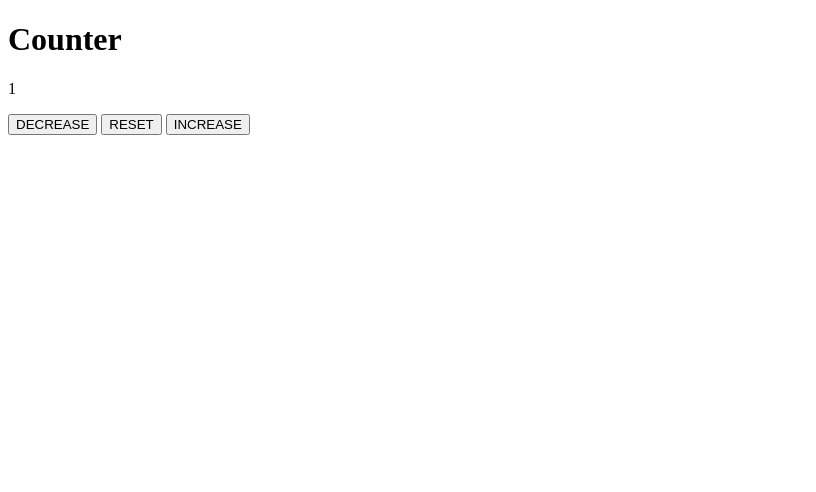
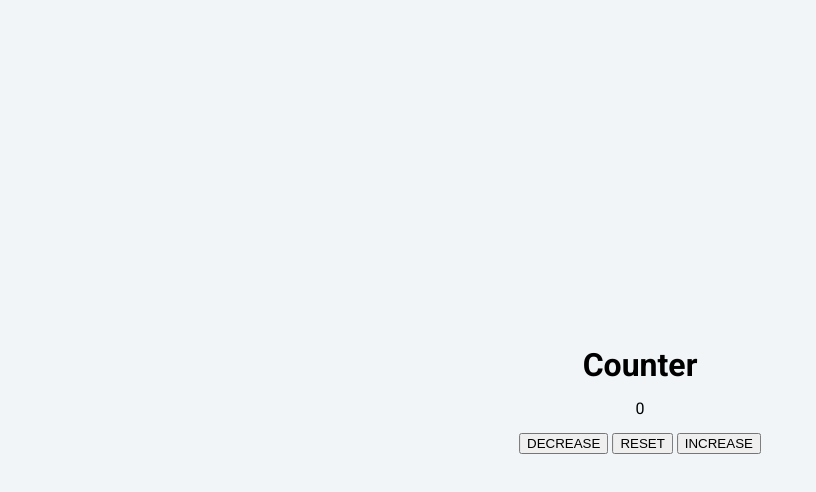
Before and after one commit to songmiO/Javascript-challenge, a plain HTML site: page 02/index.html in a window 1280 px wide. Shown: the whole page, without its empty margins (0-816 px from the left). Drawn offline with Linux system fonts and the light colour scheme.

Commit message:
Add : Add background color and background color random play code

```diff
--- a/02/index.html
+++ b/02/index.html
@@ -4,15 +4,22 @@
     <meta charset="UTF-8" />
     <meta http-equiv="X-UA-Compatible" content="IE=edge" />
     <meta name="viewport" content="width=device-width, initial-scale=1.0" />
+    <link
+      href="https://fonts.googleapis.com/css2?family=Roboto:wght@400;700&display=swap"
+      rel="stylesheet"
+    />
+    <link rel="stylesheet" href="./style.css" />
     <title>02</title>
   </head>
   <body>
     <div class="container">
       <h1>Counter</h1>
-      <p>1</p>
-      <button type="button">DECREASE</button>
-      <button type="button">RESET</button>
-      <button type="button">INCREASE</button>
+      <span>0</span>
+      <div class="btn-box">
+        <button type="button">DECREASE</button>
+        <button type="button">RESET</button>
+        <button type="button">INCREASE</button>
+      </div>
     </div>
   </body>
 </html>
--- a/02/style.css
+++ b/02/style.css
@@ -4,5 +4,24 @@
 }
 
 body {
-  background-color: #ded8d8;
+  font-family: 'Roboto', sans-serif;
+  background-color: #f1f5f8;
 }
+
+.container {
+  position: absolute;
+  top: 50%;
+  left: 50%;
+  transform: translate(-50%, -50%);
+  text-align: center;
+  text-align: center;
+}
+
+.container h1 {
+  margin-bottom: 15px;
+}
+
+.container span {
+  display: block;
+  margin-bottom: 15px;
+}
```
Also changed, not shown: 01/index.html (+1 -1 lines), 01/index.js (+12 -2 lines).
